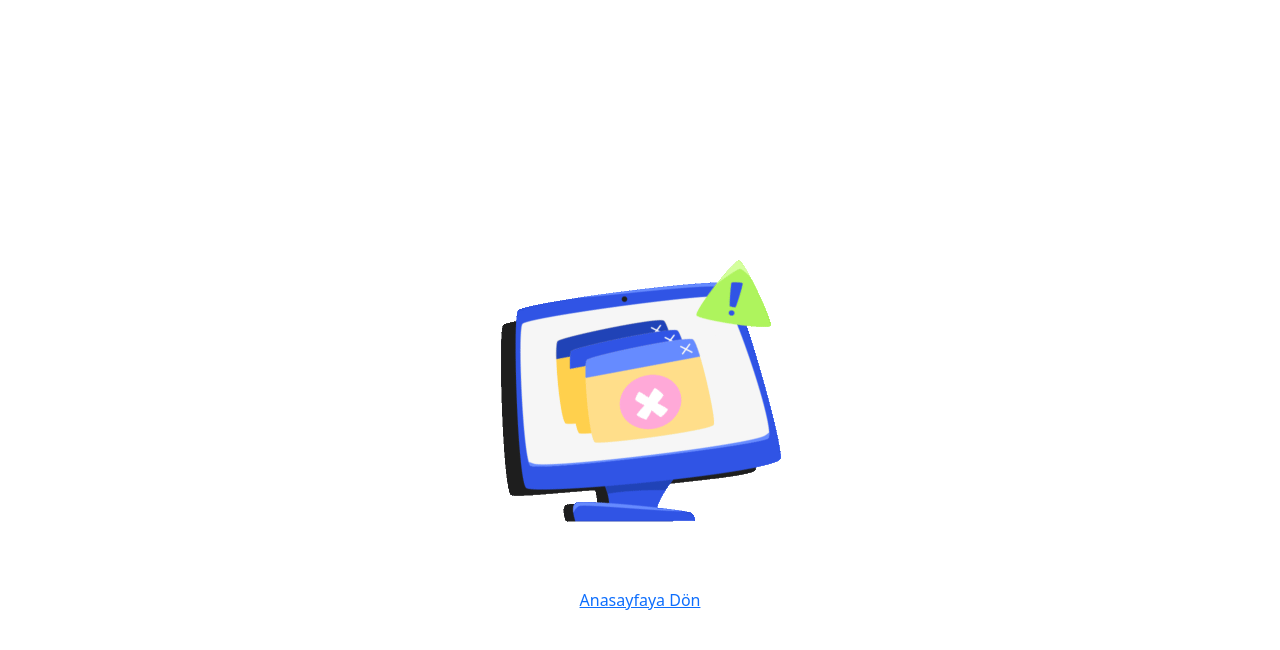
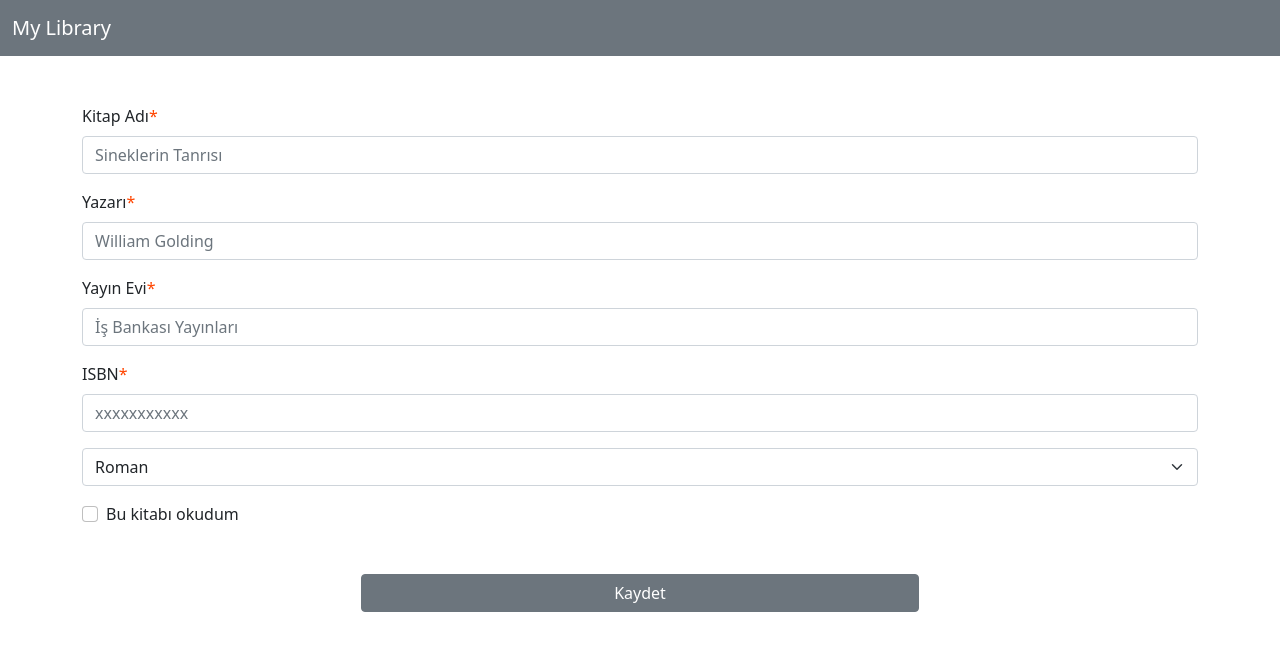
Before and after one commit to serdarferhat/library, a React (Create React App) app: page /edit-book/1 in a window 1280 px wide. Shown: the top 650 px of the page. Built offline with nearby package versions, Linux system fonts and the light colour scheme; data requests are answered from the project's data file.

Commit message:
css_güncelleme

```diff
--- a/db.json
+++ b/db.json
@@ -26,15 +26,6 @@
       "publisher": "ışık",
       "categoryId": "1",
       "isRead": false
-    },
-    {
-      "id": "1677665632939",
-      "title": "satranç",
-      "author": "tom hulks",
-      "isbn": "35353535353",
-      "publisher": "iş bankası ",
-      "categoryId": "3",
-      "isRead": true
     }
   ],
   "categories": [
--- a/src/App.js
+++ b/src/App.js
@@ -10,6 +10,7 @@ import axios from "axios";
 import actionTypes from "./redux/actions/actionTypes";
 import Error from "./pages/Error";
 import BookDetail from "./pages/BookDetail";
+import EditBook from "./pages/EditBook";
 
 function App() {
   const dispatch = useDispatch();
@@ -60,6 +61,7 @@ function App() {
         <Route path="/" element={<Home />} />
         <Route path="/add-book" element={<AddBook />} />
         <Route path="/book-detail/:bookId" element={<BookDetail/>}/>
+        <Route path="/edit-book/:bookId" element={<EditBook/>}/>
         <Route path="*" element={<Error />} />
       </Routes>
     </BrowserRouter>
--- a/src/components/ListBooks.js
+++ b/src/components/ListBooks.js
@@ -3,7 +3,7 @@ import React, { useState } from "react";
 
 import { Link } from "react-router-dom"
 
-import { useSelector,useDispatch } from "react-redux";
+import { useSelector, useDispatch } from "react-redux";
 
 import check from "../assets/images/check.png"
 
@@ -11,20 +11,23 @@ import GeneralModal from "./GeneralModal";
 
 import api from "../api/api";
 import urls from "../api/urls";
+
 import actionTypes from "../redux/actions/actionTypes";
 
 const ListBooks = () => {
-  const dispatch=useDispatch()
+  const dispatch = useDispatch()
   const { booksState, categoriesState } = useSelector((state) => state);
   console.log(booksState);
   console.log(categoriesState);
   const [showModal, setShowModal] = useState(false);
-  const [dltBook,setDltBook]=useState("")
-  const deleteBook=(id)=>{
+  const [dltBook, setDltBook] = useState("")
+  const deleteBook = (id) => {
     api.delete(`${urls.books}/${id}`)
-    .then(res=>{
-       dispatch({type:actionTypes.bookTypes.DELETE_BOOK,
-      payload:id})
+      .then(res => {
+        dispatch({
+          type: actionTypes.bookTypes.DELETE_BOOK,
+          payload: id
+        })
         setShowModal(false)
       })
   }
@@ -33,7 +36,7 @@ const ListBooks = () => {
       <div className="d-flex justify-content-end my-3">
         <Link to={"/add-book"} className="btn btn-primary">Yeni Kitap Ekle</Link>
       </div>
-      <table className="table table-striped">
+      <table className="table table-hover">
         <thead>
           <tr>
             <th scope="col">Sıra No</th>
@@ -54,12 +57,13 @@ const ListBooks = () => {
                 <td>{book.title}</td>
                 <td>{book.author}</td>
                 <td>{myCategory.name}</td>
-                <td>
+                <td className="d-flex">
                   <Link to={`/book-detail/${book.id}`}>Detay</Link>
-                  <button onClick={()=>{
+                  <button onClick={() => {
                     setShowModal(true)
                     setDltBook(book.id)
-                    }} className="btn btn-sm btn-danger"> Sil</button>
+                  }} className="mx-2 btn btn-sm btn-danger"> Sil</button>
+                  <Link to={`/edit-book/${book.id}`} className="btn btn-sm btn-secondary">Güncelle</Link>
                 </td>
               </tr>
             );
@@ -72,9 +76,9 @@ const ListBooks = () => {
             title={"Kitap Silinecek"}
             content={"Kitabı silmek istediğinden emin misin?"}
             secondaryBtnText="Vazgeç"
-          secondaryBtnOnclick={()=>setShowModal(false)}
+            secondaryBtnOnclick={() => setShowModal(false)}
             buttonText="Sil"
-          buttonOnClick={()=>deleteBook(dltBook)}
+            buttonOnClick={() => deleteBook(dltBook)}
           />
         )
       }
--- /dev/null
+++ b/src/pages/EditBook.js
@@ -0,0 +1,130 @@
+import React from 'react'
+
+import Header from '../components/Header'
+
+import { useParams } from 'react-router-dom'
+
+import { useSelector } from 'react-redux'
+
+
+
+const EditBook = () => {
+                const params=useParams();
+                const {booksState,categoriesState}=useSelector(state=>state)
+                // console.log(params)
+                const myBook=booksState.books.find(item=>item.id===params.bookId)
+                // console.log(myBook)
+
+                return (
+                                <div>
+                                                <Header />
+                                                <div className="container my-5">
+      <form>
+        <div className="mb-3">
+          <label htmlFor="title" className="form-label">
+            Kitap Adı<span style={{ color: "orangered" }}>*</span>
+          </label>
+          <input
+            type="text"
+            className="form-control"
+            id="title"
+            placeholder="Sineklerin Tanrısı"
+//             value={form.title}
+//             onChange={(event) =>
+//               setForm({ ...form, title: event.target.value })
+//             }
+          />
+        </div>
+        <div className="mb-3">
+          <label htmlFor="author" className="form-label">
+            Yazarı<span style={{ color: "orangered" }}>*</span>
+          </label>
+          <input
+            type="text"
+            className="form-control"
+            id="author"
+            placeholder="William Golding"
+//             value={form.author}
+//             onChange={(event) =>
+//               setForm({ ...form, author: event.target.value })
+//             }
+          />
+        </div>
+        <div className="mb-3">
+          <label htmlFor="publisher" className="form-label">
+            Yayın Evi<span style={{ color: "orangered" }}>*</span>
+          </label>
+          <input
+            type="text"
+            className="form-control"
+            id="publisher"
+            placeholder="İş Bankası Yayınları"
+//             value={form.publisher}
+//             onChange={(event) =>
+//               setForm({ ...form, publisher: event.target.value })
+//             }
+          />
+        </div>
+        <div className="mb-3">
+          <label htmlFor="isbn" className="form-label">
+            ISBN<span style={{ color: "orangered" }}>*</span>
+          </label>
+          <input
+            type="number"
+            className="form-control"
+            id="isbn"
+            placeholder="xxxxxxxxxxx"
+//             value={form.isbn}
+//             onChange={(event) => {
+//               if (event.target.value.length <= 11) {
+//                 setForm({ ...form, isbn: event.target.value });
+//               }
+//             }}
+          />
+        </div>
+        <select
+//           value={form.categoryId}
+//           onChange={(event) =>
+//             setForm({ ...form, categoryId: event.target.value })
+//           }
+          className="form-select"
+          aria-label="Default select example"
+        >
+          {categoriesState.categories.map((item) => (
+            <option key={item.id} value={item.id}>
+              {item.name}
+            </option>
+          ))}
+        </select>
+        <div className="form-check my-3">
+          <input
+            className="form-check-input"
+            type="checkbox"
+//             value={form.isRead}
+//             onChange={() => setForm({ ...form, isRead: !form.isRead })}
+            id="isRead"
+          />
+          <label className="form-check-label" htmlFor="isRead">
+            Bu kitabı okudum
+          </label>
+        </div>
+        <div className="d-flex justify-content-center my-5">
+          <button className="btn btn-secondary w-50" type="submit">
+            Kaydet
+          </button>
+        </div>
+      </form>
+      {/* {showModal === true && (
+        <GeneralModal
+          title={"Başarılı"}
+          content="Kitap başarıyla kaydedildi"
+          buttonText={"Kapat"}
+          buttonOnClick={() => navigate("/")}
+        />
+      )} */}
+    </div>
+                                </div>
+                )
+}
+
+export default EditBook
```
Lines whose indentation alone changed are shown as unchanged.
